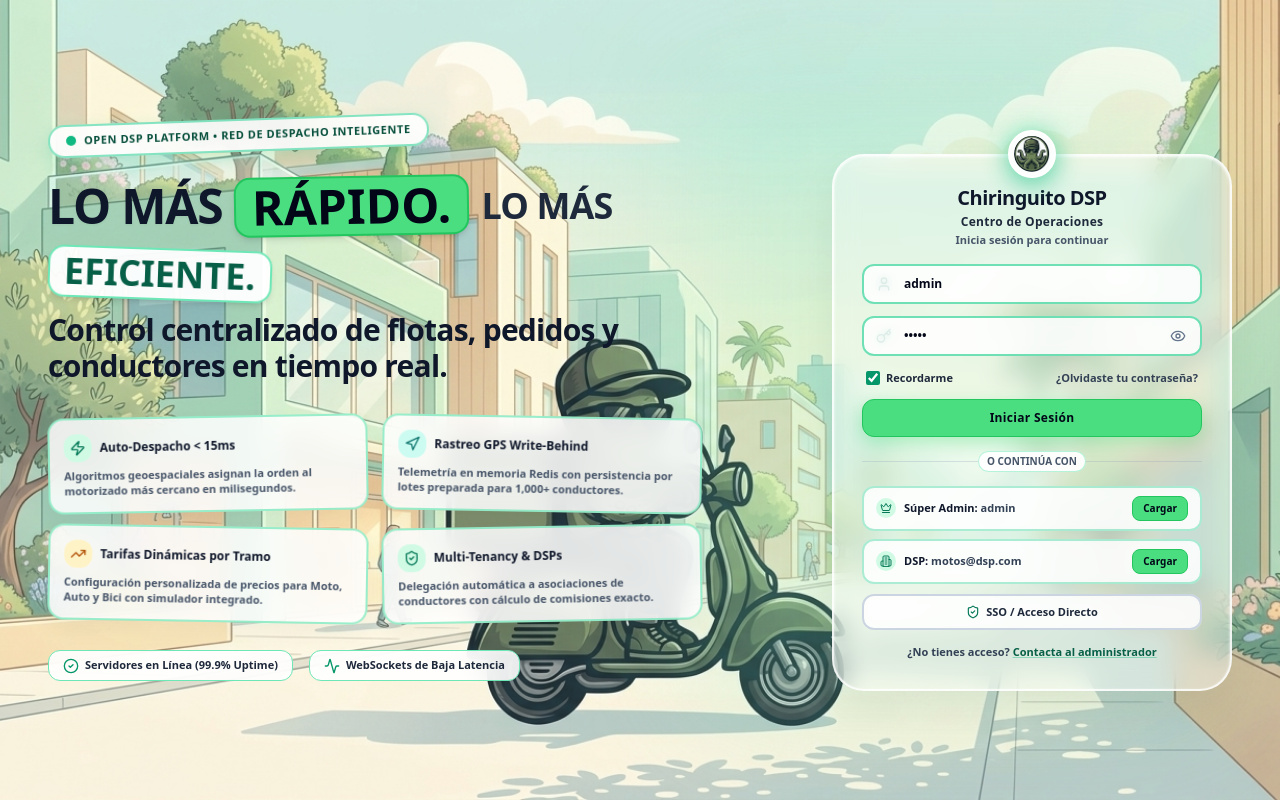
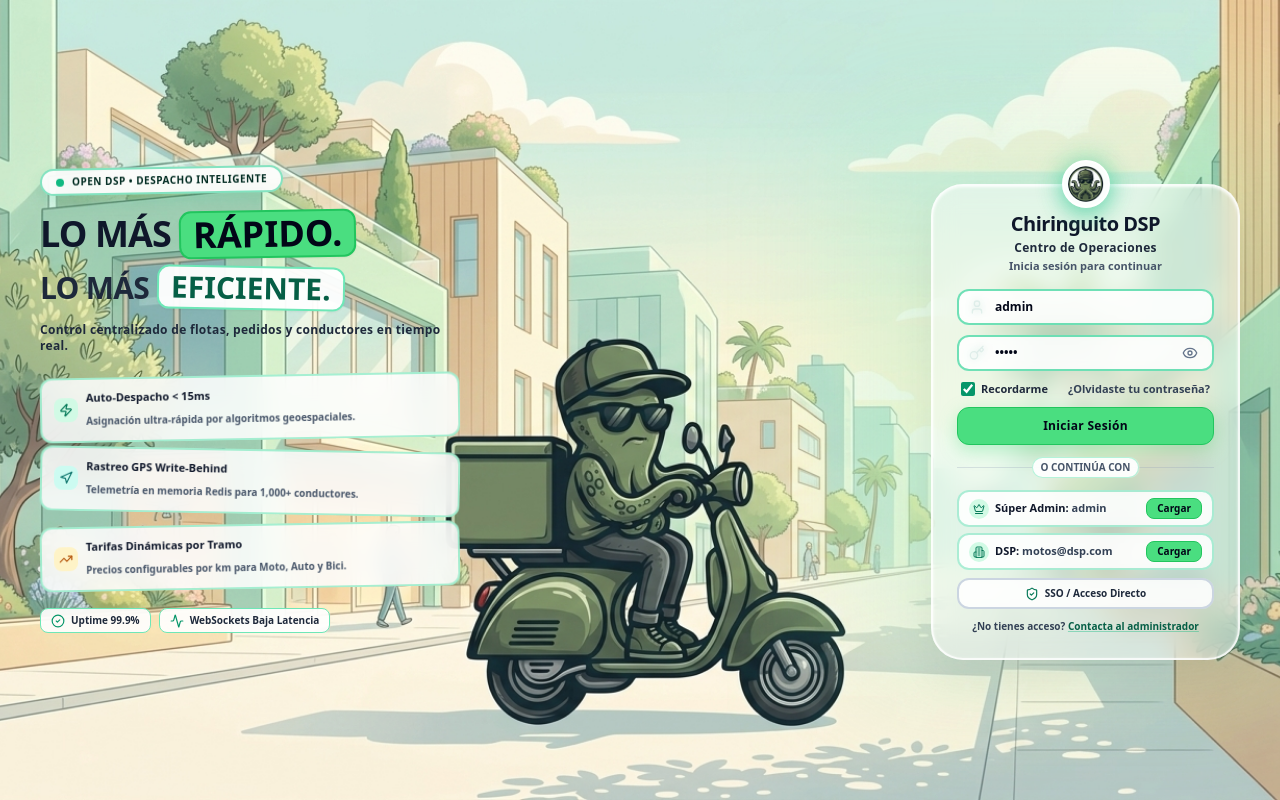
Before and after one commit to marvinjoel2001/dsp_admin, a React (Vite) app: page / in a window 1280 px wide. Built offline with nearby package versions, Linux system fonts and the light colour scheme.

Commit message:
style(login): adjust layout margins to keep central character and face fully visible

```diff
--- a/src/pages/Login.tsx
+++ b/src/pages/Login.tsx
@@ -55,8 +55,8 @@ export const Login: React.FC = () => {
   };
 
   return (
-    <div className="min-h-screen w-full flex items-center justify-center p-4 sm:p-8 lg:p-12 relative overflow-hidden font-sans select-none bg-slate-50">
-      {/* Background Image — Full Canvas Light Mode */}
+    <div className="min-h-screen w-full flex items-center justify-between p-4 sm:p-6 lg:p-10 relative overflow-hidden font-sans select-none bg-slate-50">
+      {/* Background Image — Centered Character Artwork */}
       <div
         className="absolute inset-0 bg-cover bg-center bg-no-repeat filter brightness-100 contrast-100"
         style={{
@@ -65,122 +65,112 @@ export const Login: React.FC = () => {
       />
 
       {/* Gentle transparent wash */}
-      <div className="absolute inset-0 bg-white/10 backdrop-blur-[0.5px]" />
+      <div className="absolute inset-0 bg-white/5 backdrop-blur-[0.5px]" />
 
-      {/* Soft Ambient Halo behind the right side */}
-      <div className="absolute top-1/2 right-12 -translate-y-1/2 w-[550px] h-[650px] bg-emerald-300/20 rounded-[3rem] blur-3xl pointer-events-none" />
+      {/* Soft Ambient Halo on the right side */}
+      <div className="absolute top-1/2 -right-10 -translate-y-1/2 w-[480px] h-[580px] bg-emerald-300/20 rounded-[3rem] blur-3xl pointer-events-none" />
 
-      {/* Main Responsive Grid: Left Collage / Right Login Card */}
-      <div className="w-full max-w-7xl mx-auto grid grid-cols-1 lg:grid-cols-12 gap-8 lg:gap-12 items-center relative z-10">
+      {/* Main Responsive Container: Left Hero / Center Clear / Right Login */}
+      <div className="w-full max-w-[1400px] mx-auto flex flex-col lg:flex-row items-center justify-between gap-6 relative z-10">
 
-        {/* ================= LEFT SIDE: Floating Newspaper / Editorial Collage ================= */}
-        <div className="hidden lg:flex lg:col-span-7 flex-col justify-center space-y-6 pr-4 animate-in fade-in slide-in-from-left-6 duration-700">
+        {/* ================= LEFT SIDE: Compact Left-Aligned Collage ================= */}
+        <div className="hidden lg:flex flex-col justify-center max-w-[420px] space-y-4 animate-in fade-in slide-in-from-left-6 duration-700">
 
           {/* Sticker 1: Top Tag */}
-          <div className="inline-flex items-center gap-2 self-start bg-white/90 backdrop-blur-md px-4 py-1.5 rounded-2xl border-2 border-emerald-400/60 shadow-[0_8px_20px_rgba(16,185,129,0.2)] -rotate-2 hover:rotate-0 transition-transform duration-300">
-            <span className="w-2.5 h-2.5 rounded-full bg-emerald-500 animate-ping" />
-            <span className="text-[11px] font-black tracking-wider uppercase text-emerald-900">
-              Open DSP Platform • Red de Despacho Inteligente
+          <div className="inline-flex items-center gap-2 self-start bg-white/90 backdrop-blur-md px-3.5 py-1 rounded-2xl border-2 border-emerald-400/60 shadow-[0_6px_16px_rgba(16,185,129,0.15)] -rotate-1 hover:rotate-0 transition-transform">
+            <span className="w-2 h-2 rounded-full bg-emerald-500 animate-ping" />
+            <span className="text-[10px] font-black tracking-wider uppercase text-emerald-950">
+              Open DSP • Despacho Inteligente
             </span>
           </div>
 
-          {/* Dynamic Headline Collage (Mixed typography sizes like newspaper cutouts) */}
-          <div className="space-y-3">
-            <div className="flex flex-wrap items-center gap-3">
-              <span className="text-4xl xl:text-5xl font-black text-slate-900 tracking-tight drop-shadow-sm">
+          {/* Dynamic Headline Collage */}
+          <div className="space-y-2">
+            <div className="flex flex-wrap items-center gap-2">
+              <span className="text-3xl xl:text-4xl font-black text-slate-900 tracking-tight drop-shadow-xs">
                 LO MÁS
               </span>
-              <span className="text-4xl xl:text-5xl font-black bg-[#4ade80] text-slate-950 px-4 py-1 rounded-2xl border-2 border-[#22c55e] shadow-md -rotate-1 hover:rotate-0 transition-transform">
+              <span className="text-3xl xl:text-4xl font-black bg-[#4ade80] text-slate-950 px-3 py-0.5 rounded-xl border-2 border-[#22c55e] shadow-sm -rotate-1">
                 RÁPIDO.
               </span>
-              <span className="text-3xl xl:text-4xl font-extrabold text-slate-800 tracking-tight">
+            </div>
+
+            <div className="flex flex-wrap items-center gap-2">
+              <span className="text-2xl xl:text-3xl font-extrabold text-slate-800 tracking-tight">
                 LO MÁS
               </span>
-              <span className="text-3xl xl:text-4xl font-black bg-white/95 text-emerald-800 px-3.5 py-1 rounded-2xl border-2 border-emerald-300 shadow-md rotate-2 hover:rotate-0 transition-transform">
+              <span className="text-2xl xl:text-3xl font-black bg-white/95 text-emerald-800 px-3 py-0.5 rounded-xl border-2 border-emerald-300 shadow-sm rotate-1">
                 EFICIENTE.
               </span>
             </div>
 
-            <h2 className="text-2xl xl:text-3xl font-black text-slate-900 tracking-tight leading-tight">
+            <p className="text-xs font-bold text-slate-800 tracking-wide leading-snug pt-1">
               Control centralizado de flotas, pedidos y conductores en tiempo real.
-            </h2>
+            </p>
           </div>
 
-          {/* Floating Editorial Badges / Feature Cards */}
-          <div className="grid grid-cols-2 gap-3.5 pt-2">
+          {/* Compact Left-Stacked Feature Badges */}
+          <div className="space-y-2.5 pt-1">
 
             {/* Feature 1 */}
-            <div className="bg-white/85 hover:bg-white/95 backdrop-blur-md p-3.5 rounded-2xl border-2 border-emerald-300/70 shadow-[0_10px_25px_rgba(0,0,0,0.04)] transform hover:-translate-y-1 transition-all duration-300 -rotate-1">
-              <div className="flex items-center gap-2 mb-1.5">
-                <div className="w-7 h-7 rounded-xl bg-emerald-100 flex items-center justify-center text-emerald-700">
-                  <Zap className="w-4 h-4" />
+            <div className="bg-white/85 hover:bg-white/95 backdrop-blur-md p-2.5 px-3 rounded-xl border-2 border-emerald-300/60 shadow-2xs transform hover:scale-[1.02] transition-all -rotate-1">
+              <div className="flex items-center gap-2">
+                <div className="w-6 h-6 rounded-lg bg-emerald-100 flex items-center justify-center text-emerald-700 shrink-0">
+                  <Zap className="w-3.5 h-3.5" />
                 </div>
-                <span className="text-xs font-black text-slate-900">Auto-Despacho &lt; 15ms</span>
+                <div className="flex-1">
+                  <span className="text-[11px] font-black text-slate-900 block">Auto-Despacho &lt; 15ms</span>
+                  <span className="text-[10px] font-bold text-slate-600 leading-none">Asignación ultra-rápida por algoritmos geoespaciales.</span>
+                </div>
               </div>
-              <p className="text-[11px] font-bold text-slate-600 leading-snug">
-                Algoritmos geoespaciales asignan la orden al motorizado más cercano en milisegundos.
-              </p>
             </div>
 
             {/* Feature 2 */}
-            <div className="bg-white/85 hover:bg-white/95 backdrop-blur-md p-3.5 rounded-2xl border-2 border-emerald-300/70 shadow-[0_10px_25px_rgba(0,0,0,0.04)] transform hover:-translate-y-1 transition-all duration-300 rotate-1">
-              <div className="flex items-center gap-2 mb-1.5">
-                <div className="w-7 h-7 rounded-xl bg-teal-100 flex items-center justify-center text-teal-700">
-                  <Navigation className="w-4 h-4" />
+            <div className="bg-white/85 hover:bg-white/95 backdrop-blur-md p-2.5 px-3 rounded-xl border-2 border-emerald-300/60 shadow-2xs transform hover:scale-[1.02] transition-all rotate-1">
+              <div className="flex items-center gap-2">
+                <div className="w-6 h-6 rounded-lg bg-teal-100 flex items-center justify-center text-teal-700 shrink-0">
+                  <Navigation className="w-3.5 h-3.5" />
                 </div>
-                <span className="text-xs font-black text-slate-900">Rastreo GPS Write-Behind</span>
+                <div className="flex-1">
+                  <span className="text-[11px] font-black text-slate-900 block">Rastreo GPS Write-Behind</span>
+                  <span className="text-[10px] font-bold text-slate-600 leading-none">Telemetría en memoria Redis para 1,000+ conductores.</span>
+                </div>
               </div>
-              <p className="text-[11px] font-bold text-slate-600 leading-snug">
-                Telemetría en memoria Redis con persistencia por lotes preparada para 1,000+ conductores.
-              </p>
             </div>
 
             {/* Feature 3 */}
-            <div className="bg-white/85 hover:bg-white/95 backdrop-blur-md p-3.5 rounded-2xl border-2 border-emerald-300/70 shadow-[0_10px_25px_rgba(0,0,0,0.04)] transform hover:-translate-y-1 transition-all duration-300 rotate-1">
-              <div className="flex items-center gap-2 mb-1.5">
-                <div className="w-7 h-7 rounded-xl bg-amber-100 flex items-center justify-center text-amber-700">
-                  <TrendingUp className="w-4 h-4" />
+            <div className="bg-white/85 hover:bg-white/95 backdrop-blur-md p-2.5 px-3 rounded-xl border-2 border-emerald-300/60 shadow-2xs transform hover:scale-[1.02] transition-all -rotate-1">
+              <div className="flex items-center gap-2">
+                <div className="w-6 h-6 rounded-lg bg-amber-100 flex items-center justify-center text-amber-700 shrink-0">
+                  <TrendingUp className="w-3.5 h-3.5" />
                 </div>
-                <span className="text-xs font-black text-slate-900">Tarifas Dinámicas por Tramo</span>
+                <div className="flex-1">
+                  <span className="text-[11px] font-black text-slate-900 block">Tarifas Dinámicas por Tramo</span>
+                  <span className="text-[10px] font-bold text-slate-600 leading-none">Precios configurables por km para Moto, Auto y Bici.</span>
+                </div>
               </div>
-              <p className="text-[11px] font-bold text-slate-600 leading-snug">
-                Configuración personalizada de precios para Moto, Auto y Bici con simulador integrado.
-              </p>
-            </div>
-
-            {/* Feature 4 */}
-            <div className="bg-white/85 hover:bg-white/95 backdrop-blur-md p-3.5 rounded-2xl border-2 border-emerald-300/70 shadow-[0_10px_25px_rgba(0,0,0,0.04)] transform hover:-translate-y-1 transition-all duration-300 -rotate-1">
-              <div className="flex items-center gap-2 mb-1.5">
-                <div className="w-7 h-7 rounded-xl bg-emerald-100 flex items-center justify-center text-emerald-700">
-                  <ShieldCheck className="w-4 h-4" />
-                </div>
-                <span className="text-xs font-black text-slate-900">Multi-Tenancy &amp; DSPs</span>
-              </div>
-              <p className="text-[11px] font-bold text-slate-600 leading-snug">
-                Delegación automática a asociaciones de conductores con cálculo de comisiones exacto.
-              </p>
             </div>
 
           </div>
 
-          {/* Sticker Bottom Pill */}
-          <div className="flex items-center gap-4 pt-1">
-            <div className="flex items-center gap-1.5 bg-white/90 backdrop-blur-md px-3.5 py-1.5 rounded-xl border border-emerald-300 shadow-xs">
-              <CheckCircle2 className="w-4 h-4 text-emerald-600" />
-              <span className="text-[11px] font-black text-slate-800">Servidores en Línea (99.9% Uptime)</span>
+          {/* Bottom Indicators */}
+          <div className="flex items-center gap-2 pt-1">
+            <div className="flex items-center gap-1.5 bg-white/90 backdrop-blur-md px-2.5 py-1 rounded-lg border border-emerald-300 shadow-2xs">
+              <CheckCircle2 className="w-3.5 h-3.5 text-emerald-600" />
+              <span className="text-[10px] font-black text-slate-800">Uptime 99.9%</span>
             </div>
-            <div className="flex items-center gap-1.5 bg-white/90 backdrop-blur-md px-3.5 py-1.5 rounded-xl border border-emerald-300 shadow-xs">
-              <Activity className="w-4 h-4 text-emerald-600 animate-pulse" />
-              <span className="text-[11px] font-black text-slate-800">WebSockets de Baja Latencia</span>
+            <div className="flex items-center gap-1.5 bg-white/90 backdrop-blur-md px-2.5 py-1 rounded-lg border border-emerald-300 shadow-2xs">
+              <Activity className="w-3.5 h-3.5 text-emerald-600 animate-pulse" />
+              <span className="text-[10px] font-black text-slate-800">WebSockets Baja Latencia</span>
             </div>
           </div>
         </div>
 
-        {/* ================= RIGHT SIDE: Glassmorphic Login Card ================= */}
-        <div className="lg:col-span-5 flex justify-center lg:justify-end">
-          <div className="w-full max-w-[400px] relative z-10 animate-in fade-in zoom-in-95 duration-400 pt-5">
+        {/* ================= RIGHT SIDE: Compact Glassmorphic Login Card ================= */}
+        <div className="w-full lg:w-auto flex justify-center lg:justify-end">
+          <div className="w-full max-w-[380px] relative z-10 animate-in fade-in zoom-in-95 duration-400 pt-5">
 
-            {/* Floating Badge with Mascot (Small Compact Size) */}
+            {/* Floating Badge with Mascot */}
             <div className="flex justify-center -mb-6 relative z-20">
               <div className="relative group cursor-pointer" onClick={() => handleQuickFill('admin', 'admin')}>
                 {/* Outer Mint Glow */}
@@ -198,10 +188,10 @@ export const Login: React.FC = () => {
             </div>
 
             {/* Card Body — Ultra Transparent Glass */}
-            <div className="bg-white/40 hover:bg-white/50 transition-all duration-300 backdrop-blur-md rounded-[2rem] p-6 sm:p-7 pt-9 border-2 border-white/80 shadow-[0_20px_45px_rgba(0,0,0,0.06),inset_0_1px_3px_rgba(255,255,255,0.9)] relative overflow-hidden">
+            <div className="bg-white/45 hover:bg-white/55 transition-all duration-300 backdrop-blur-md rounded-[2rem] p-5 sm:p-6 pt-8 border-2 border-white/80 shadow-[0_20px_45px_rgba(0,0,0,0.06),inset_0_1px_3px_rgba(255,255,255,0.9)] relative overflow-hidden">
 
               {/* Brand Header */}
-              <div className="text-center mb-4">
+              <div className="text-center mb-3.5">
                 <h1 className="text-xl font-black text-slate-900 tracking-tight">
                   Chiringuito DSP
                 </h1>
@@ -215,17 +205,17 @@ export const Login: React.FC = () => {
 
               {/* Error Message */}
               {errorMessage && (
-                <div className="mb-3.5 p-2.5 bg-red-50/95 border-2 border-red-300 rounded-xl flex items-start gap-2 text-xs text-red-900 shadow-sm animate-in fade-in duration-200 backdrop-blur-md">
+                <div className="mb-3 p-2 bg-red-50/95 border-2 border-red-300 rounded-xl flex items-start gap-2 text-xs text-red-900 shadow-sm animate-in fade-in duration-200 backdrop-blur-md">
                   <AlertCircle className="w-4 h-4 text-red-600 shrink-0 mt-0.5" />
                   <div className="flex-1 font-bold">{errorMessage}</div>
                 </div>
               )}
 
               {/* Form */}
-              <form onSubmit={handleSubmit} className="space-y-3">
+              <form onSubmit={handleSubmit} className="space-y-2.5">
                 {/* Input Usuario */}
                 <div className="relative flex items-center">
-                  <div className="absolute left-3.5 flex items-center pointer-events-none text-emerald-700">
+                  <div className="absolute left-3 flex items-center pointer-events-none text-emerald-700">
                     <User className="w-4 h-4" />
                   </div>
                   <input
@@ -234,7 +224,7 @@ export const Login: React.FC = () => {
                     value={usernameOrEmail}
                     onChange={(e) => setUsernameOrEmail(e.target.value)}
                     placeholder="admin, motos@dsp.com o correo"
-                    className="w-full bg-white/80 hover:bg-white/95 focus:bg-white backdrop-blur-sm border-2 border-emerald-400/70 hover:border-emerald-500 focus:border-emerald-600 focus:ring-2 focus:ring-emerald-300/40 rounded-xl pl-10 pr-4 py-2.5 text-xs font-extrabold text-slate-950 placeholder-slate-500 shadow-xs transition-all focus:outline-none"
+                    className="w-full bg-white/80 hover:bg-white/95 focus:bg-white backdrop-blur-sm border-2 border-emerald-400/70 hover:border-emerald-500 focus:border-emerald-600 focus:ring-2 focus:ring-emerald-300/40 rounded-xl pl-9 pr-4 py-2 text-xs font-extrabold text-slate-950 placeholder-slate-500 shadow-xs transition-all focus:outline-none"
                     disabled={isLoading}
                     autoComplete="username"
                   />
@@ -242,7 +232,7 @@ export const Login: React.FC = () => {
 
                 {/* Input Contraseña */}
                 <div className="relative flex items-center">
-                  <div className="absolute left-3.5 flex items-center pointer-events-none text-emerald-700">
+                  <div className="absolute left-3 flex items-center pointer-events-none text-emerald-700">
                     <Key className="w-4 h-4" />
                   </div>
                   <input
@@ -251,7 +241,7 @@ export const Login: React.FC = () => {
                     value={password}
                     onChange={(e) => setPassword(e.target.value)}
                     placeholder="••••••••"
-                    className="w-full bg-white/80 hover:bg-white/95 focus:bg-white backdrop-blur-sm border-2 border-emerald-400/70 hover:border-emerald-500 focus:border-emerald-600 focus:ring-2 focus:ring-emerald-300/40 rounded-xl pl-10 pr-10 py-2.5 text-xs font-extrabold text-slate-950 placeholder-slate-500 shadow-xs transition-all focus:outline-none"
+                    className="w-full bg-white/80 hover:bg-white/95 focus:bg-white backdrop-blur-sm border-2 border-emerald-400/70 hover:border-emerald-500 focus:border-emerald-600 focus:ring-2 focus:ring-emerald-300/40 rounded-xl pl-9 pr-9 py-2 text-xs font-extrabold text-slate-950 placeholder-slate-500 shadow-xs transition-all focus:outline-none"
                     disabled={isLoading}
                     autoComplete="current-password"
                   />
@@ -266,7 +256,7 @@ export const Login: React.FC = () => {
                 </div>
 
                 {/* Options Row */}
-                <div className="flex items-center justify-between text-[11px] px-1 pt-0.5">
+                <div className="flex items-center justify-between text-[11px] px-1">
                   <label className="flex items-center gap-1.5 cursor-pointer text-slate-800 font-bold">
                     <input
                       type="checkbox"
@@ -290,7 +280,7 @@ export const Login: React.FC = () => {
                 <button
                   type="submit"
                   disabled={isLoading}
-                  className="w-full mt-1 py-2.5 px-4 rounded-xl text-xs font-black text-slate-950 bg-[#4ade80] hover:bg-[#22c55e] border border-[#22c55e] shadow-[0_6px_18px_rgba(74,222,128,0.4)] active:scale-[0.98] transition-all flex items-center justify-center gap-2 cursor-pointer disabled:opacity-70"
+                  className="w-full mt-0.5 py-2.5 px-4 rounded-xl text-xs font-black text-slate-950 bg-[#4ade80] hover:bg-[#22c55e] border border-[#22c55e] shadow-[0_6px_18px_rgba(74,222,128,0.35)] active:scale-[0.98] transition-all flex items-center justify-center gap-2 cursor-pointer disabled:opacity-70"
                 >
                   {isLoading ? (
                     <>
@@ -304,7 +294,7 @@ export const Login: React.FC = () => {
               </form>
 
               {/* Divider */}
-              <div className="relative my-3.5">
+              <div className="relative my-3">
                 <div className="absolute inset-0 flex items-center">
                   <div className="w-full border-t border-slate-400/30" />
                 </div>
@@ -316,10 +306,10 @@ export const Login: React.FC = () => {
               </div>
 
               {/* Quick Access Badges */}
-              <div className="space-y-2">
+              <div className="space-y-1.5">
                 {/* Super Admin Pill */}
-                <div className="flex items-center justify-between p-2 px-3 rounded-xl bg-white/80 hover:bg-white/95 backdrop-blur-sm border-2 border-emerald-400/40 hover:border-emerald-500 shadow-2xs transition-all">
-                  <div className="flex items-center gap-2">
+                <div className="flex items-center justify-between p-1.5 px-2.5 rounded-xl bg-white/80 hover:bg-white/95 backdrop-blur-sm border-2 border-emerald-400/40 hover:border-emerald-500 shadow-2xs transition-all">
+                  <div className="flex items-center gap-1.5">
                     <div className="w-5 h-5 rounded-full bg-emerald-100 flex items-center justify-center text-emerald-800">
                       <Crown className="w-3 h-3 text-emerald-700" />
                     </div>
@@ -332,15 +322,15 @@ export const Login: React.FC = () => {
                   <button
                     type="button"
                     onClick={() => handleQuickFill('admin', 'admin', true)}
-                    className="px-2.5 py-1 rounded-lg text-[10px] font-black bg-[#4ade80] hover:bg-[#22c55e] text-slate-950 border border-[#22c55e] shadow-xs transition-all cursor-pointer active:scale-95"
+                    className="px-2.5 py-0.5 rounded-lg text-[10px] font-black bg-[#4ade80] hover:bg-[#22c55e] text-slate-950 border border-[#22c55e] shadow-xs transition-all cursor-pointer active:scale-95"
                   >
                     Cargar
                   </button>
                 </div>
 
                 {/* DSP / Motos Pill */}
-                <div className="flex items-center justify-between p-2 px-3 rounded-xl bg-white/80 hover:bg-white/95 backdrop-blur-sm border-2 border-emerald-400/40 hover:border-emerald-500 shadow-2xs transition-all">
-                  <div className="flex items-center gap-2">
+                <div className="flex items-center justify-between p-1.5 px-2.5 rounded-xl bg-white/80 hover:bg-white/95 backdrop-blur-sm border-2 border-emerald-400/40 hover:border-emerald-500 shadow-2xs transition-all">
+                  <div className="flex items-center gap-1.5">
                     <div className="w-5 h-5 rounded-full bg-emerald-100 flex items-center justify-center text-emerald-800">
                       <Building2 className="w-3 h-3 text-emerald-700" />
                     </div>
@@ -353,7 +343,7 @@ export const Login: React.FC = () => {
                   <button
                     type="button"
                     onClick={() => handleQuickFill('motos@dsp.com', 'admin123', true)}
-                    className="px-2.5 py-1 rounded-lg text-[10px] font-black bg-[#4ade80] hover:bg-[#22c55e] text-slate-950 border border-[#22c55e] shadow-xs transition-all cursor-pointer active:scale-95"
+                    className="px-2.5 py-0.5 rounded-lg text-[10px] font-black bg-[#4ade80] hover:bg-[#22c55e] text-slate-950 border border-[#22c55e] shadow-xs transition-all cursor-pointer active:scale-95"
                   >
                     Cargar
                   </button>
@@ -361,11 +351,11 @@ export const Login: React.FC = () => {
               </div>
 
               {/* SSO / Acceso Corporativo Directo */}
-              <div className="mt-2.5">
+              <div className="mt-2">
                 <button
                   type="button"
                   onClick={() => handleQuickFill('admin', 'admin', true)}
-                  className="w-full py-2 px-3 rounded-xl text-[11px] font-black text-slate-800 bg-white/80 hover:bg-white backdrop-blur-sm border-2 border-slate-300 hover:border-emerald-400 shadow-2xs transition-all flex items-center justify-center gap-1.5 cursor-pointer active:scale-98"
+                  className="w-full py-1.5 px-3 rounded-xl text-[10px] font-black text-slate-800 bg-white/80 hover:bg-white backdrop-blur-sm border-2 border-slate-300 hover:border-emerald-400 shadow-2xs transition-all flex items-center justify-center gap-1.5 cursor-pointer active:scale-98"
                 >
                   <ShieldCheck className="w-3.5 h-3.5 text-emerald-700" />
                   <span>SSO / Acceso Directo</span>
@@ -373,8 +363,8 @@ export const Login: React.FC = () => {
               </div>
 
               {/* Footer Note */}
-              <div className="text-center mt-3.5">
-                <p className="text-[11px] text-slate-700 font-bold">
+              <div className="text-center mt-2.5">
+                <p className="text-[10px] text-slate-700 font-bold">
                   ¿No tienes acceso?{' '}
                   <a
                     href="#help"
```
